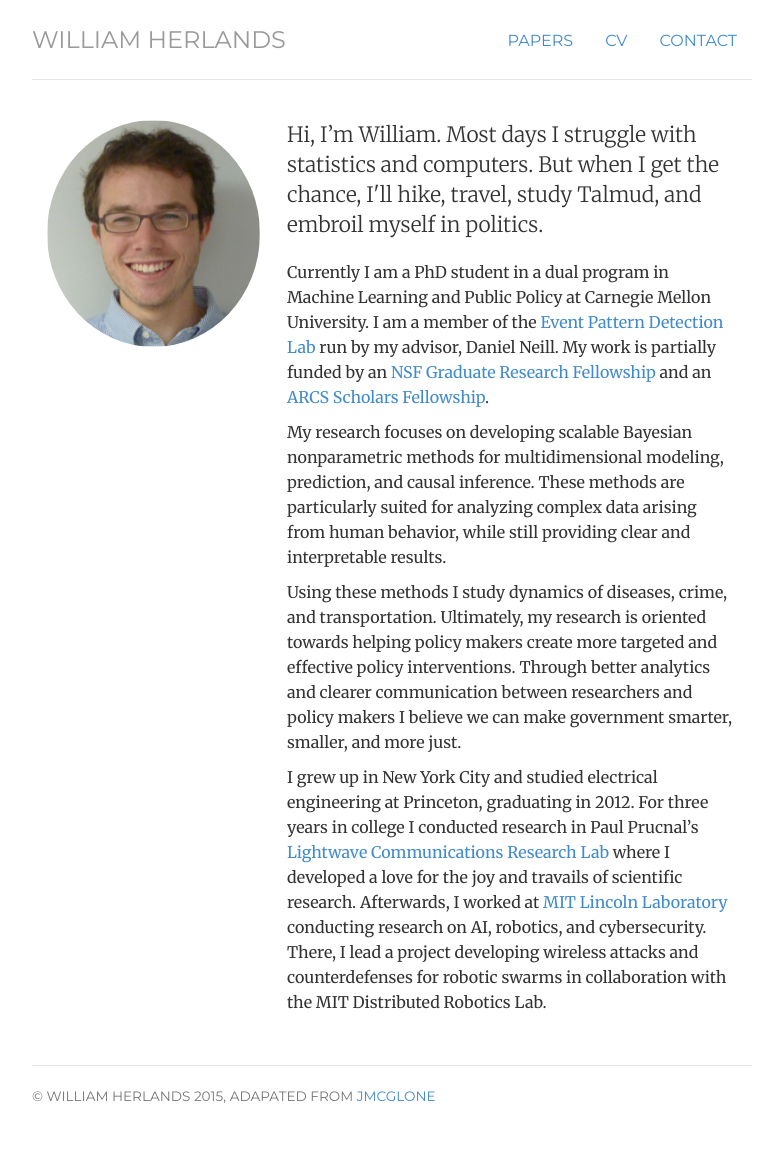
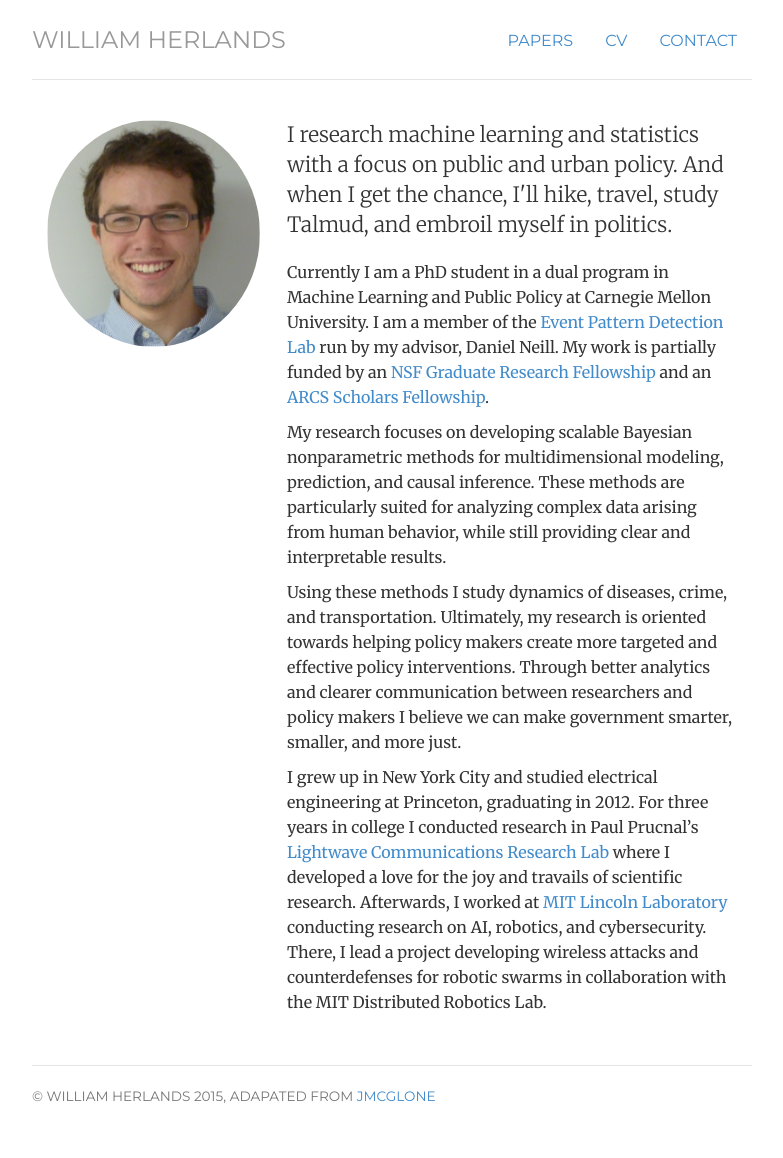
Before and after one commit to herlands/herlands.github.io, a Jekyll site: the page built from index.html, in a window 1280 px wide. Shown: the whole page, without its empty margins (248-1031 px from the left). Built offline with Jekyll 4.4.1, drawn with Linux system fonts in a browser that asks for light colours.

Commit message:
Update index.html

```diff
--- a/index.html
+++ b/index.html
@@ -12,7 +12,7 @@ description: William Herlands
 	<img  class="img-circle avatar" alt="William Herlands" src="img/herlands_head.png">
 	</div>
 	<div itemscope itemtype="http://data-vocabulary.org/Person" class="col-sm-8">
-	<p class="lead">Hi, I’m William. Most days I struggle with statistics and computers. But when I get the chance, I'll hike, travel, study Talmud, and embroil myself in politics.</p>
+	<p class="lead">I research machine learning and statistics with a focus on public and urban policy. And when I get the chance, I'll hike, travel, study Talmud, and embroil myself in politics.</p>
 	<p>Currently I am a PhD student in a dual program in Machine Learning and Public Policy at Carnegie Mellon University. I am a member of the <a href="http://epdlab.heinz.cmu.edu/">Event Pattern Detection Lab</a> run by my advisor, Daniel Neill. My work is partially funded by an <a href="https://www.nsfgrfp.org/">NSF Graduate Research Fellowship</a> and an <a href="https://www.arcsfoundation.org/">ARCS Scholars Fellowship</a>.</p>
 
     <p>My research focuses on developing scalable Bayesian nonparametric methods for multidimensional modeling, prediction, and causal inference. These methods are particularly suited for analyzing complex data arising from human behavior, while still providing clear and interpretable results.</p>
```
